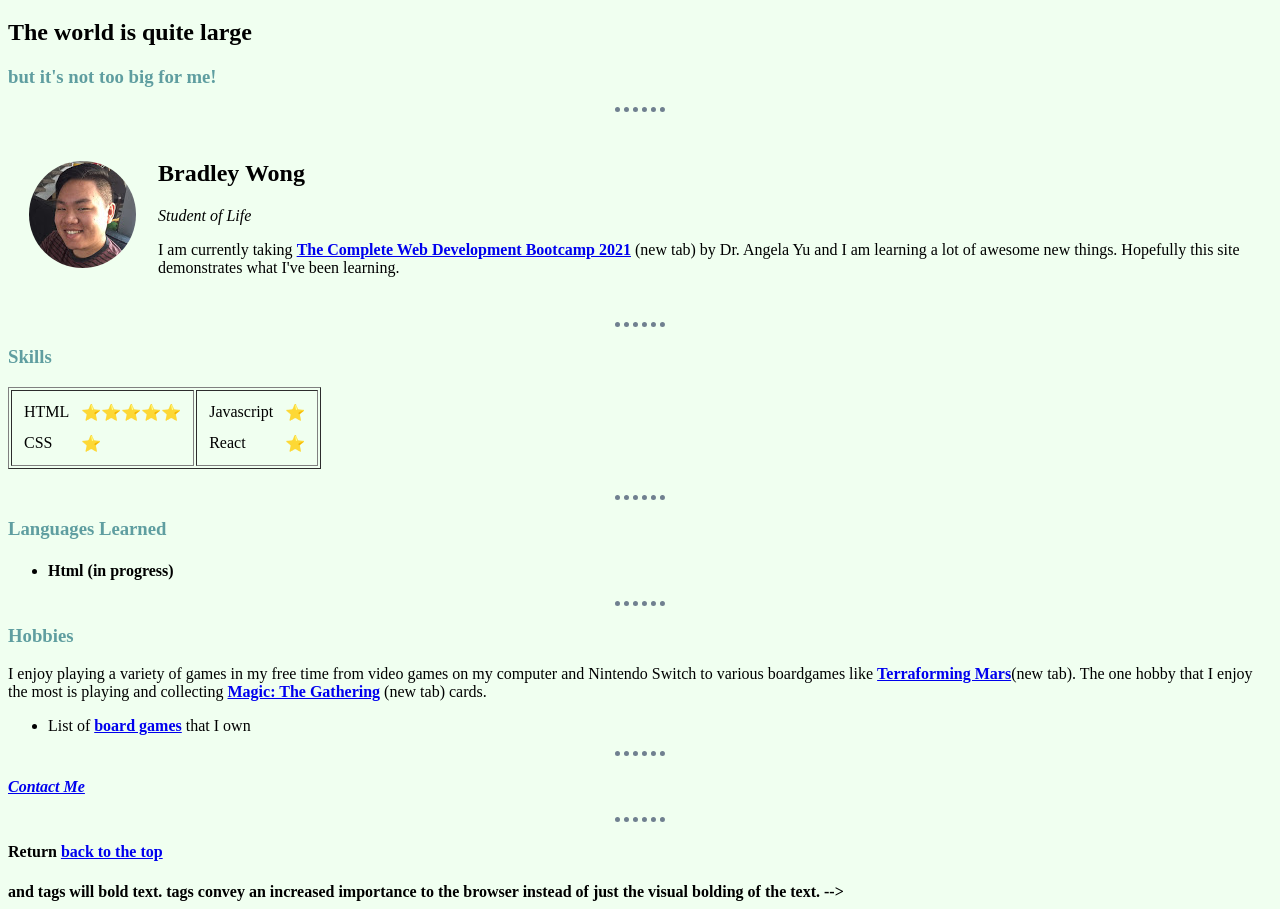
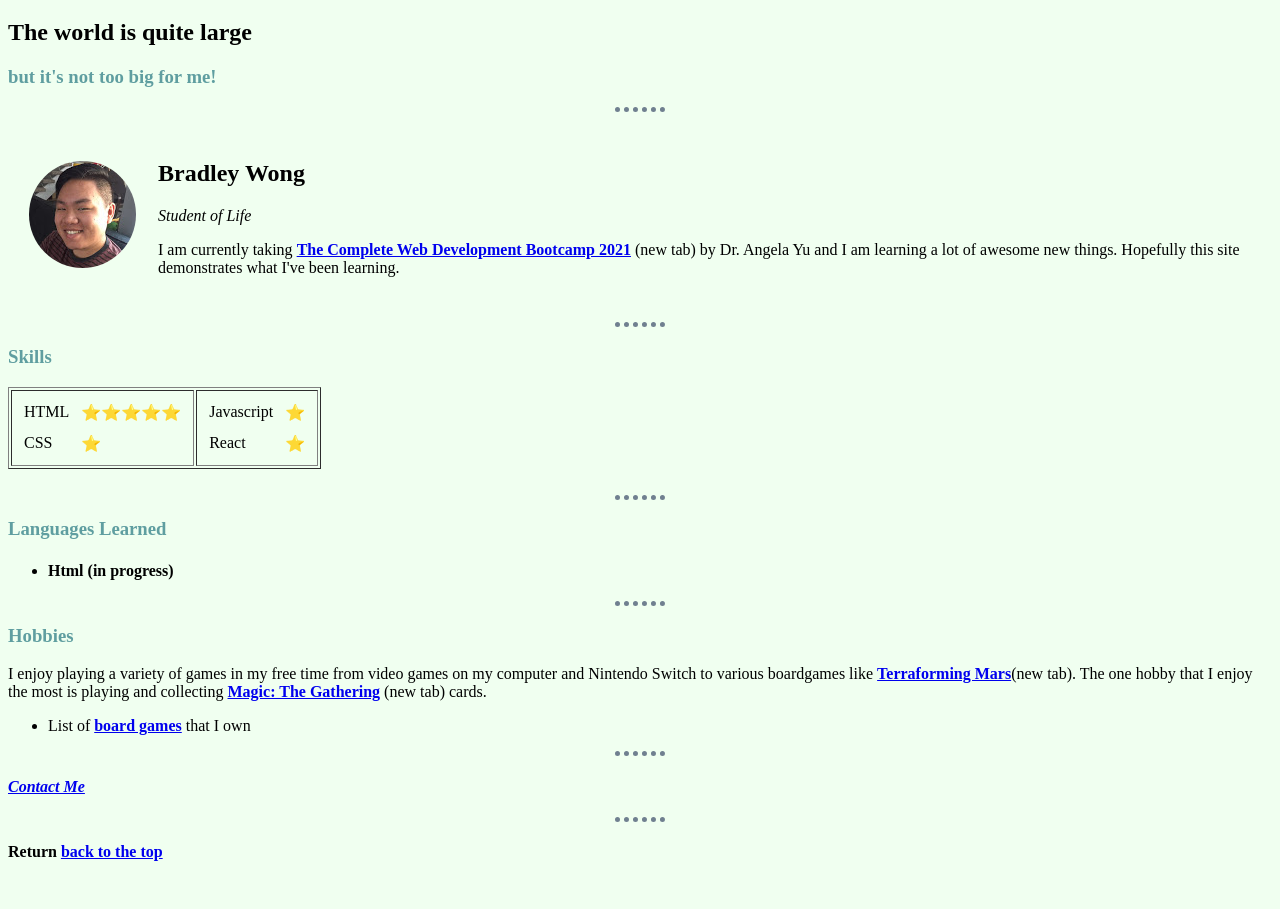
Before and after one commit to blwong77/webDevPlayground, a plain HTML site: page HTML Personal Site/index.html in a window 1280 px wide. Shown: the part 61-970 px from the top of the page. After the commit the page ends 944 px from the top, so only its background shows below. Drawn offline with Linux system fonts and the light colour scheme.

Commit message:
Removed a straggling comment at the end of index.html

```diff
--- a/HTML Personal Site/index.html
+++ b/HTML Personal Site/index.html
@@ -116,6 +116,5 @@
     </h4>
     <hr />
     <h4>Return <a href="#Top">back to the top</a></h4>
-        <b> and <strong> tags will bold text. <strong> tags convey an increased importance to the browser instead of just the visual bolding of the text. -->
   </body>
 </html>
```
